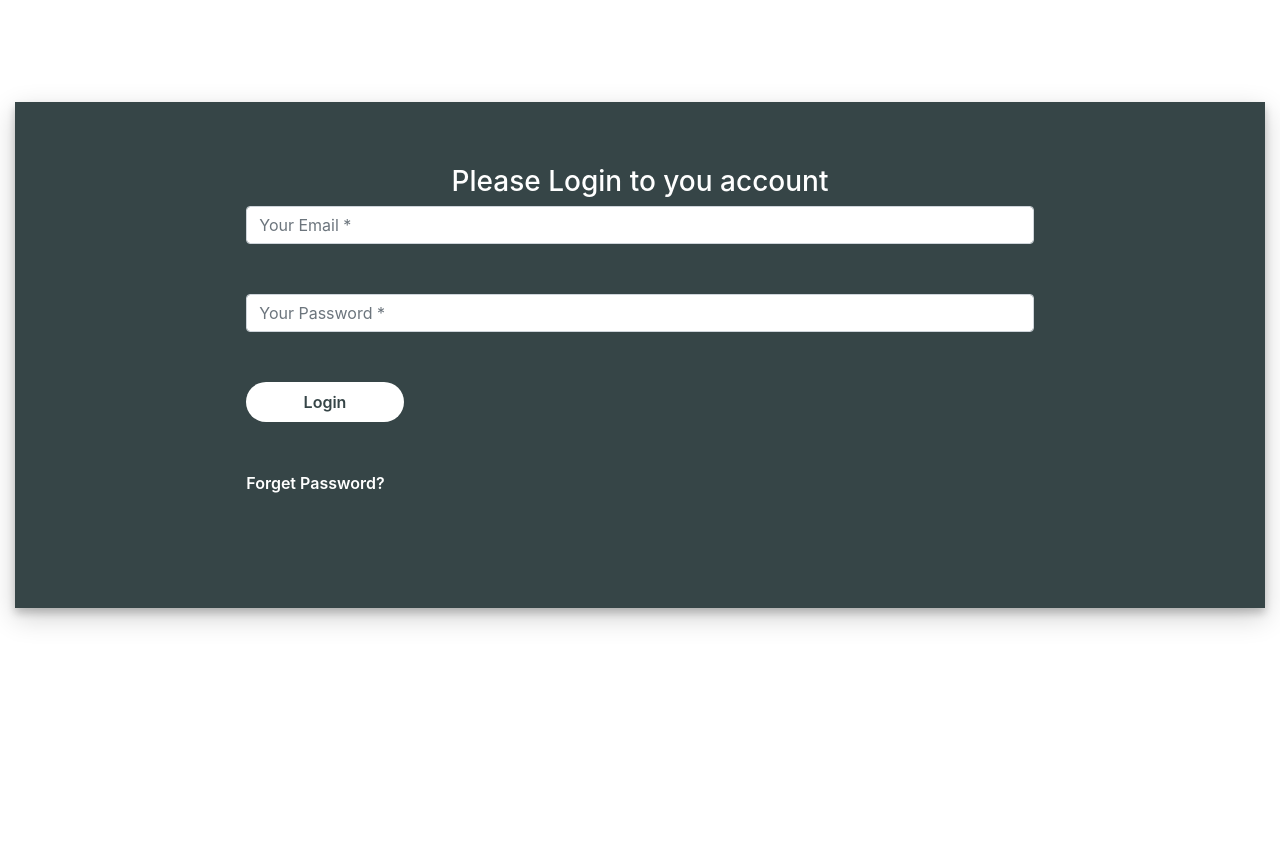
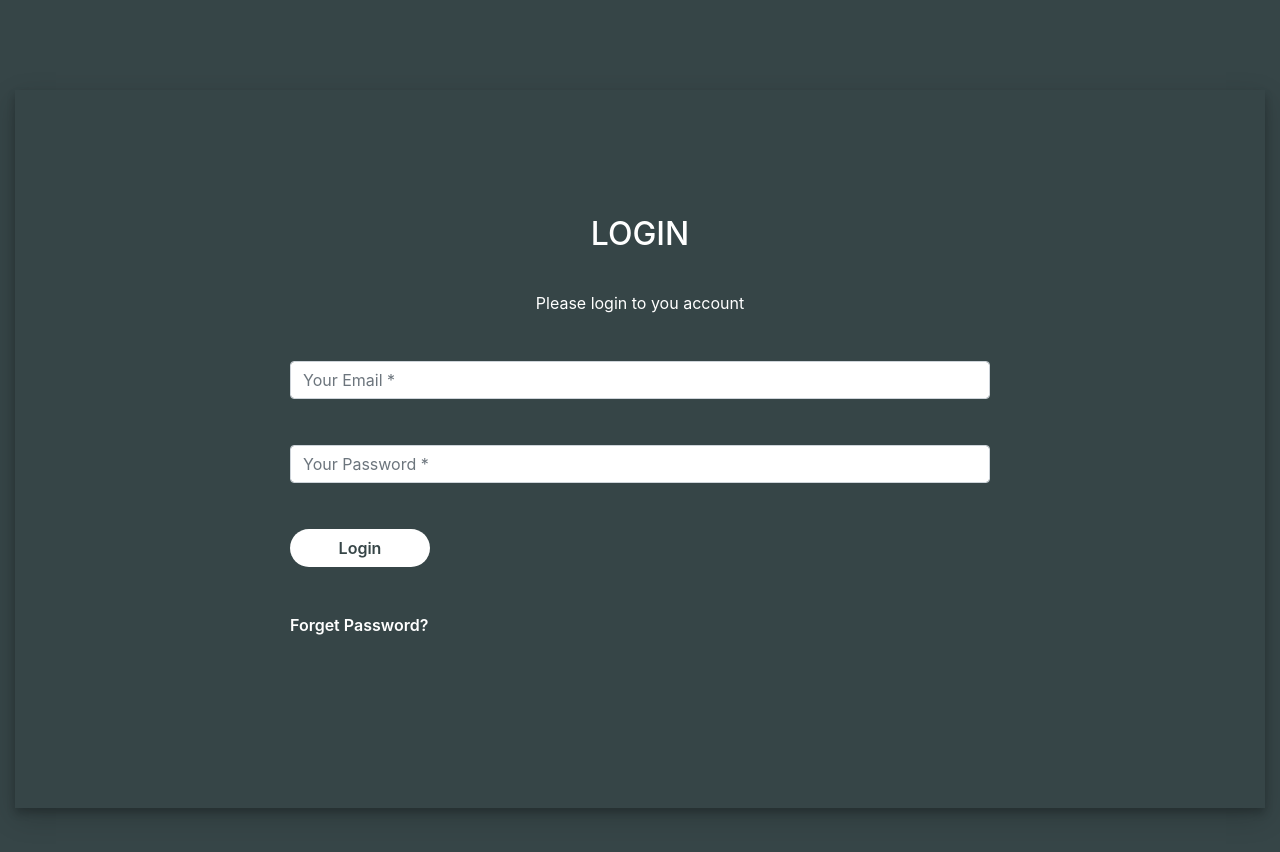
Before and after one commit to AbuBakar-code/MAK-Property, a plain HTML site: page Login.html in a window 1280 px wide. Before the commit the page ends 800 px from the top, so only its background shows below. Drawn offline with nearby package versions, Linux system fonts and the light colour scheme.

Commit message:
Add files via upload

```diff
--- a/Login.html
+++ b/Login.html
@@ -24,7 +24,8 @@
     <div class="container-fluid login-container">
 
         <div class=" login-form">
-            <h3 class="heading">Please Login to you account</h3>
+            <h2 class="heading">LOGIN</h2>
+            <p class="heading">Please login to you account</p>
             <form>
                 <div class="form-group">
                     <input type="text" class="form-control" placeholder="Your Email *" required value="" />
--- a/css/style.css
+++ b/css/style.css
@@ -142,8 +142,8 @@ p{
 /* LOGIN FORM SECTION */
 
 .login-container{
-    margin-top: 5%;
-    margin-bottom: 5%;
+    background-color:#364547 ;
+    padding: 7% 15%;
 }
 .form-group{
     padding-left: 15%;
@@ -151,13 +151,15 @@ p{
     padding-bottom: 3%;
 }
 .login-form{
-    padding: 5%;
+    padding: 10%;
     background: #364547;
     box-shadow: 0 5px 8px 0 #00000033, 0 9px 26px 0 #00000030;
 }
-.heading{
+.login-form .heading{
     text-align: center;
     color: #fff;
+    padding-bottom: 3%;
+
 }
 
 .btnSubmit
@@ -193,6 +195,7 @@ p{
 }
 .SignUp-form .heading{
     color: #fff;
+    text-align: center;
 }
 
 
```
Also changed, not shown: signup.html (+1 -1 lines).
